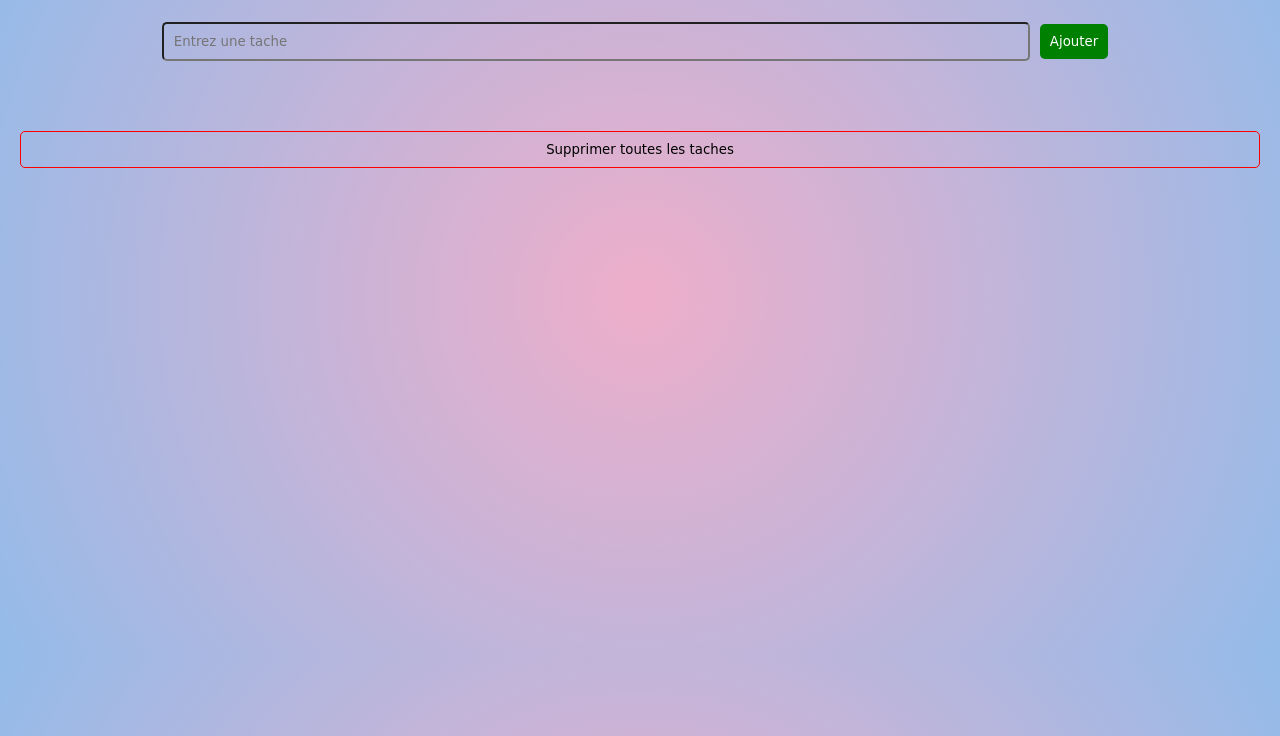
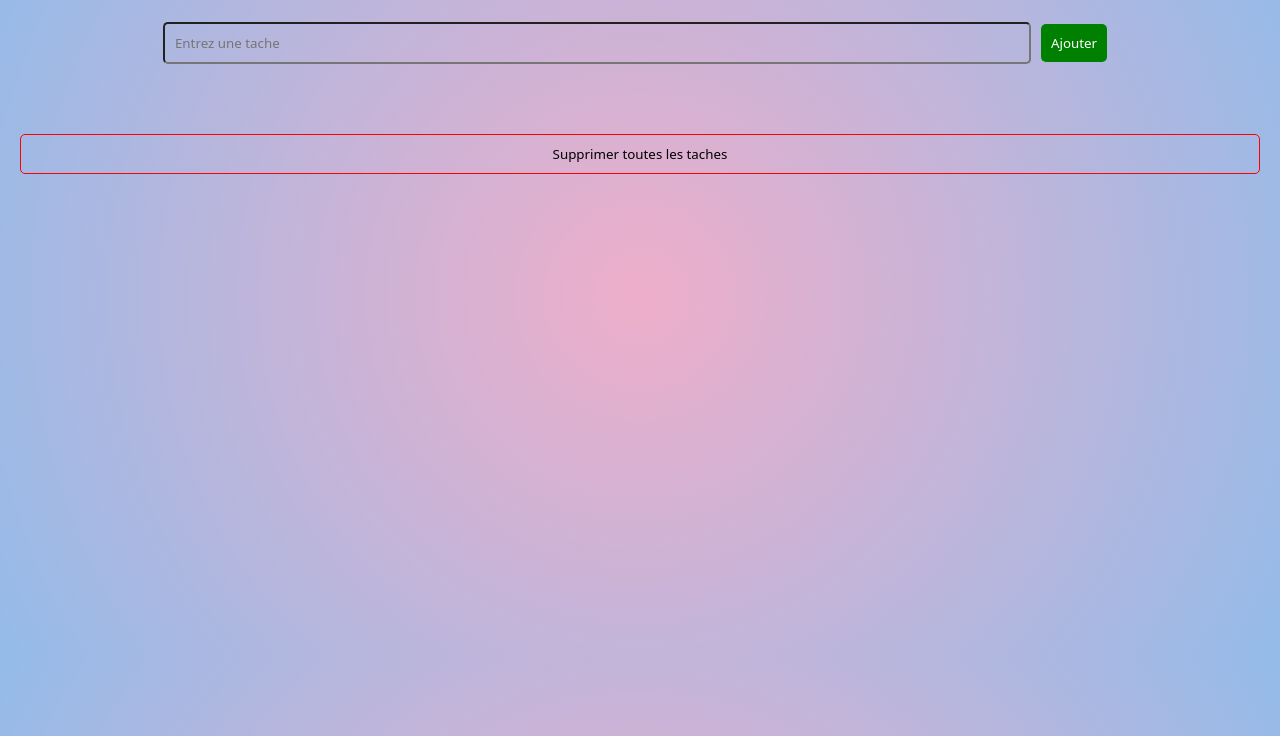
Before and after one commit to Seksanhh/To-do-list, a plain HTML site: page index.html in a window 1280 px wide. Shown: the part 64-800 px from the top of the page. Drawn offline with Linux system fonts and the light colour scheme.

Commit message:
Ajout_Roboto

```diff
--- a/style.css
+++ b/style.css
@@ -1,9 +1,13 @@
+/* google font */
+  @import url('https://fonts.googleapis.com/css2?family=Roboto&display=swap');
+
+
 *{
     margin: 0;
     padding: 0;
     list-style: none;
     text-decoration: none;
-    font-family: cursive;
+    font-family: system-ui, -apple-system, BlinkMacSystemFont, 'Segoe UI', Roboto, Oxygen, Ubuntu, Cantarell, 'Open Sans', 'Helvetica Neue', sans-serif;
     box-sizing: border-box;
 }
 body{
```
